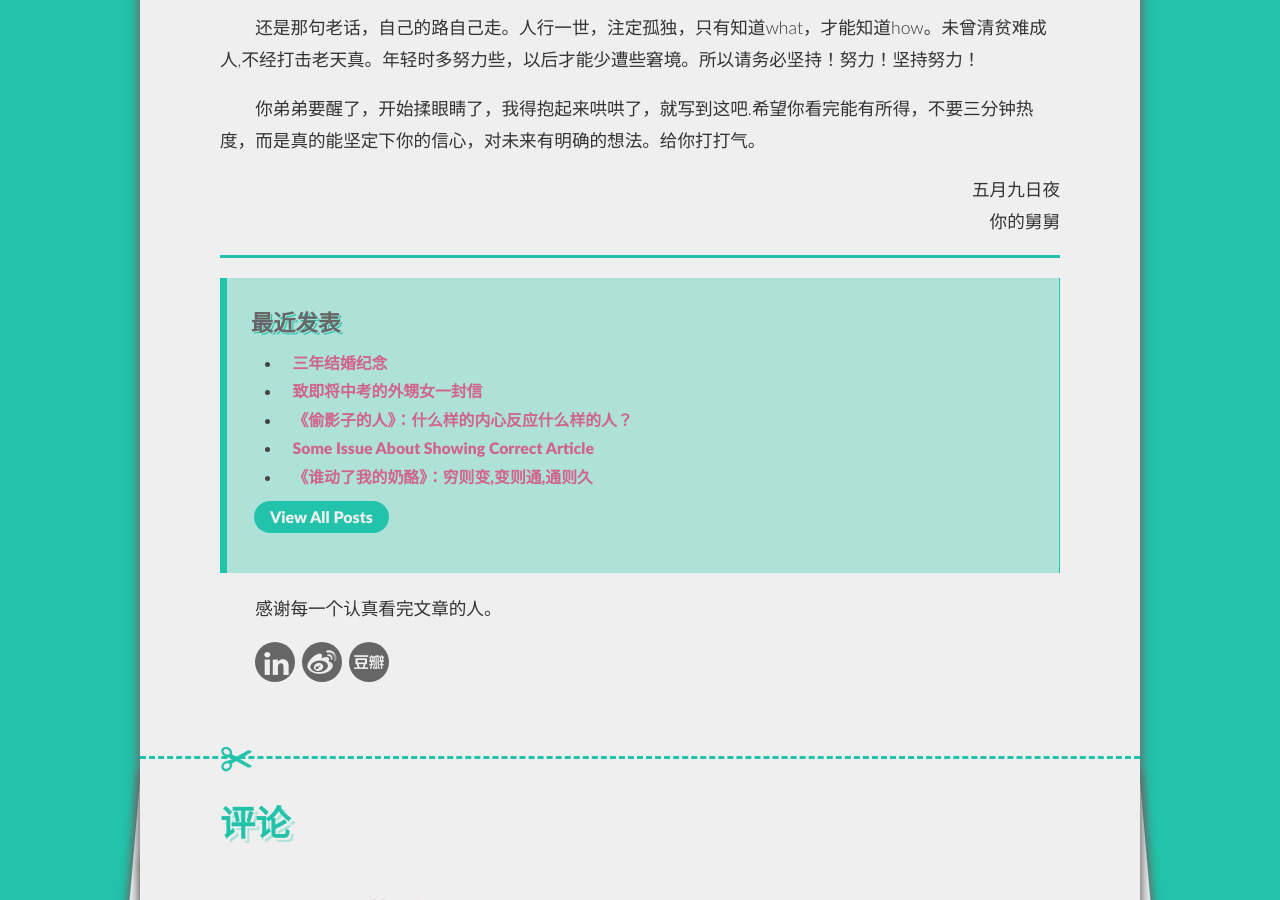
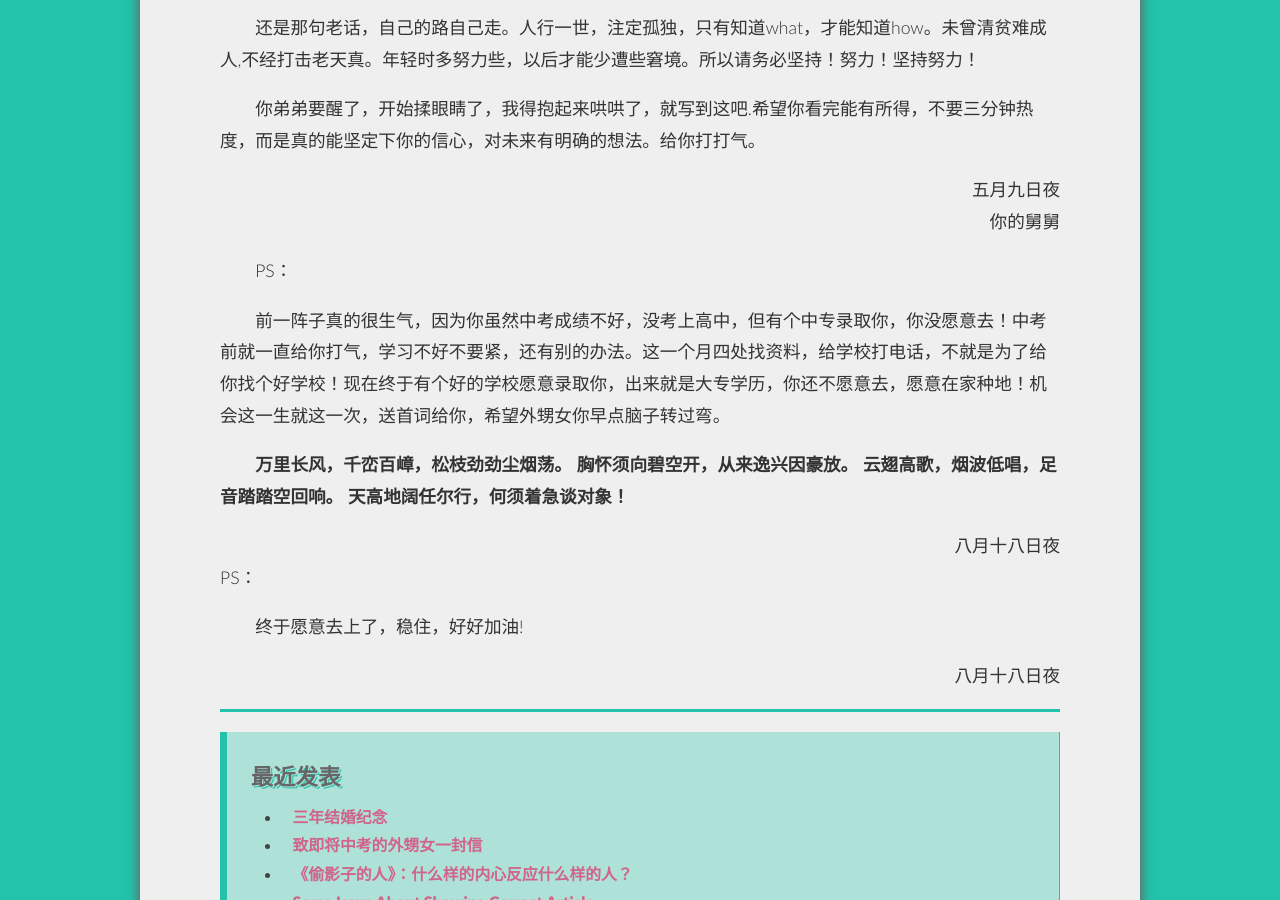
Before and after one commit to zwxscience/MyBlog, a Jekyll site: the page built from _posts/2016-05-09-to-my-niece-for-high-school-exam.md, in a window 1280 px wide and 900 px high, scrolled down 1994 px. Built offline with Jekyll 4.4.1, drawn with Linux system fonts in a browser that asks for light colours; Markdown is read by kramdown in place of the engine named in the settings; comment, search, counter and statistics services are not loaded.

Commit message:
Update 2016-05-09-to-my-niece-for-high-school-exam.md

```diff
--- a/_posts/2016-05-09-to-my-niece-for-high-school-exam.md
+++ b/_posts/2016-05-09-to-my-niece-for-high-school-exam.md
@@ -39,3 +39,23 @@ Hi，媛媛，
 <br/>
 <span style="float:right">你的舅舅</span>
 <br/>
+
+PS：
+
+前一阵子真的很生气，因为你虽然中考成绩不好，没考上高中，但有个中专录取你，你没愿意去！中考前就一直给你打气，学习不好不要紧，还有别的办法。这一个月四处找资料，给学校打电话，不就是为了给你找个好学校！现在终于有个好的学校愿意录取你，出来就是大专学历，你还不愿意去，愿意在家种地！机会这一生就这一次，送首词给你，希望外甥女你早点脑子转过弯。
+
+**万里长风，千峦百嶂，松枝劲劲尘烟荡。**
+**胸怀须向碧空开，从来逸兴因豪放。**
+**云翅高歌，烟波低唱，足音踏踏空回响。**
+**天高地阔任尔行，何须着急谈对象！**
+
+<span style="float:right">八月十八日夜</span>
+
+<br/>
+PS：
+
+终于愿意去上了，稳住，好好加油!
+
+<span style="float:right">八月十八日夜</span>
+
+<br/>
```
